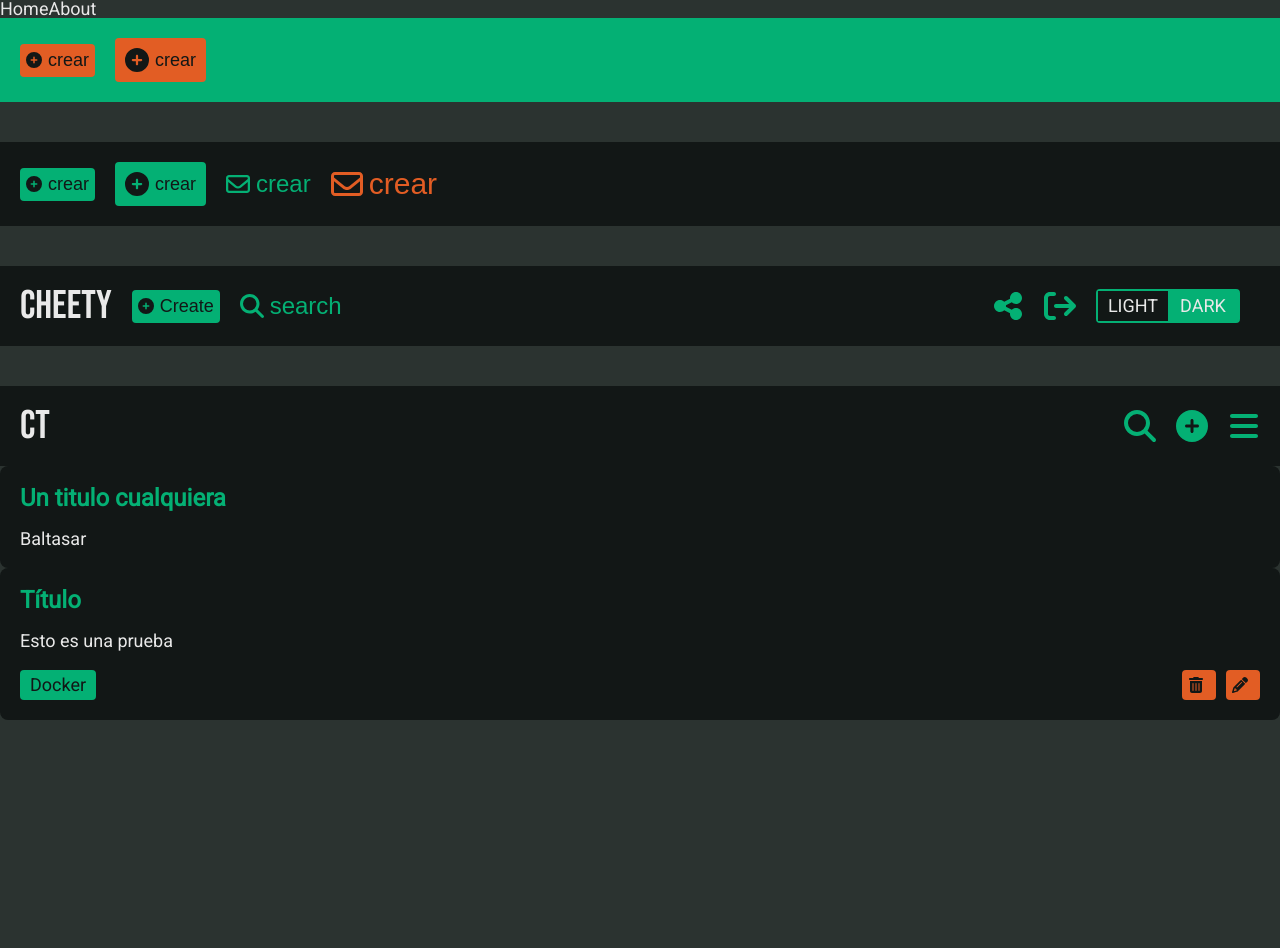
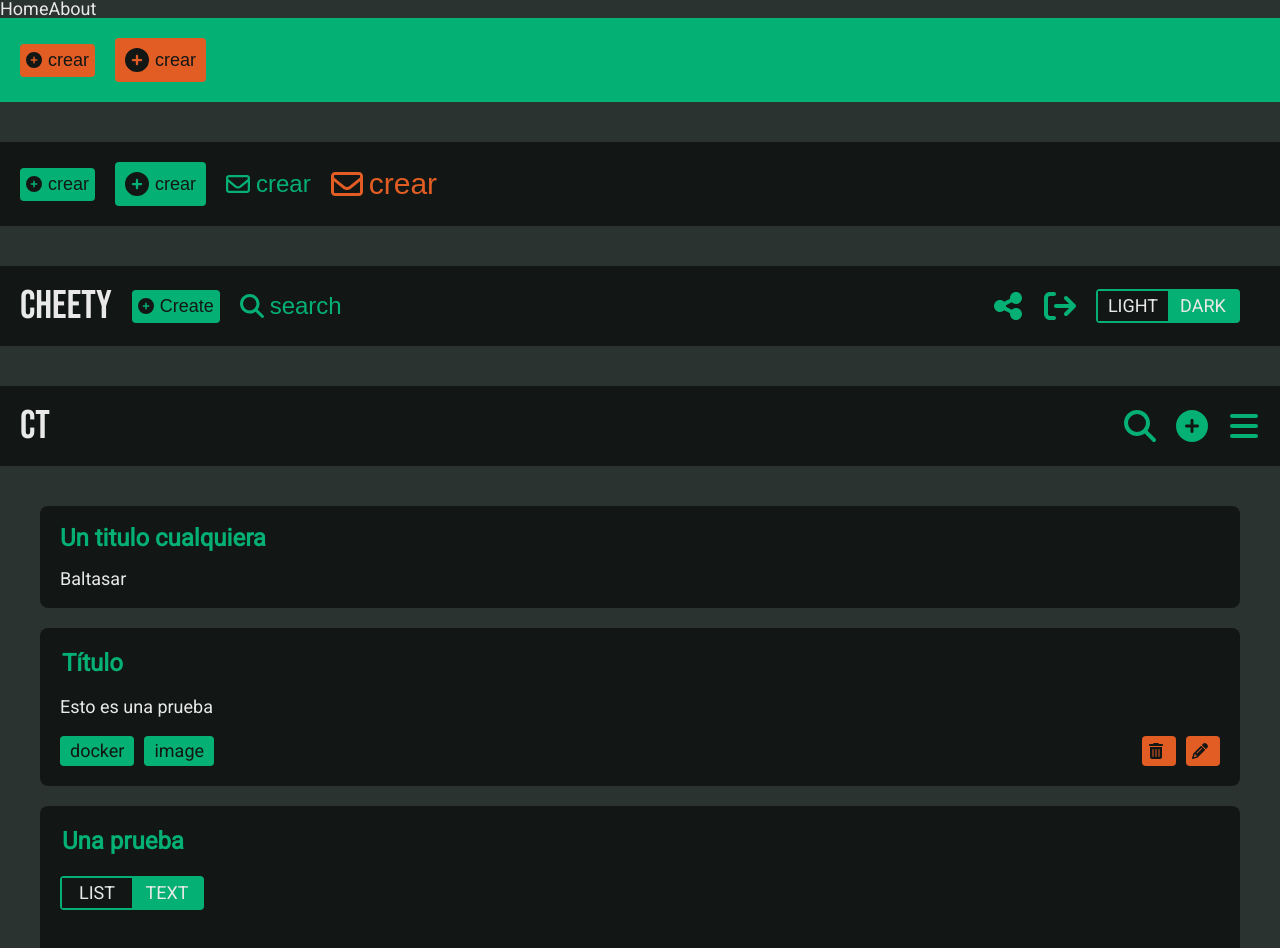
Before and after one commit to kode-neko/kn-cheety-front-vue, a Vue app: page / in a window 1280 px wide. Shown: the top 948 px of the page. Before the commit the page ends 800 px from the top, so only its background shows below. Built offline with nearby package versions, Linux system fonts and the light colour scheme.

Commit message:
[dev] provisional form box

```diff
--- a/src/App.vue
+++ b/src/App.vue
@@ -26,7 +26,8 @@ body
   button
     border none
     font-size 18px
-  input
+  input,textarea
+    font-family 'Roboto', sans-serif
     &:focus
       outline none
 
--- a/src/boxes/BoxArticle.vue
+++ b/src/boxes/BoxArticle.vue
@@ -55,7 +55,7 @@ export default defineComponent({
   display flex
   justify-content space-between
   margin-top pd-md
-  .right
+  .left,.right
       display flex
       gap pd-sm
 </style>
--- a/src/boxes/BoxForm.vue
+++ b/src/boxes/BoxForm.vue
@@ -0,0 +1,90 @@
+<template lang="pug">
+div(:class="$style.cont")
+  BoxBase(:title="title", :editable="true")
+    div(:class="$style.form")
+      SwTypeForm(
+        labelLeft="List",
+        labelRight="Text",
+        :valLeft="list",
+        :valRight="text"
+      )
+      InputAddList
+      textarea(:class="$style.txtarea")
+      InputTagList(:modelValue="[]", placeholder="Introduzca las etiquetas")
+  div(:class="$style.btns")
+    BtnIcon(
+      label="Delete",
+      :icon="['fas', 'circle-xmark']",
+      size="md",
+      type="b",
+    )
+    BtnIcon(
+      label="Save",
+      :icon="['fas', 'circle-check']",
+      size="md",
+      type="b",
+    )
+</template>
+
+<script lang="ts">
+import BoxBase from "./BoxBase.vue";
+import SwTypeForm from "../components/sw/SwTypeForm.vue";
+import InputTagList from "../components/InputTagList.vue";
+import InputAddList from '../components/InputAddList.vue';
+import { BtnIcon } from "../components/btn";
+import { defineComponent } from "vue";
+
+export default defineComponent({
+  components: {
+    BoxBase,
+    SwTypeForm,
+    InputTagList,
+    InputAddList,
+    BtnIcon,
+  },
+  emit: ["delete", "save"],
+  props: {
+    title: String,
+  },
+  setup(props, { emit }) {
+    const handleDelete = () => {
+      emit("delete");
+    };
+    const handleSave = () => {
+      emit("save");
+    };
+    return {
+      handleDelete,
+      handleSave,
+    };
+  },
+});
+</script>
+
+<style lang="stylus" module>
+@import "../assets/base"
+.cont
+  .form
+    display flex
+    flex-direction column
+    gap pd-md
+    align-items start
+    .txtarea
+      font-size 18px
+      border none
+      border-radius br-sm
+      box-sizing border-box
+      background-color color-light
+      padding pd-md
+      width 100%
+      &:focus
+          outline 4px solid color-main
+      &::placeholder
+          color color-main
+          font-style italic
+  .btns
+    margin-top pd-md
+    display flex
+    justify-content end
+    gap pd-md
+</style>
--- a/src/boxes/index.ts
+++ b/src/boxes/index.ts
@@ -1,4 +1,5 @@
 import BoxBase from "./BoxBase.vue";
 import BoxArticle from "./BoxArticle.vue";
+import BoxForm from "./BoxForm.vue";
 
-export { BoxBase, BoxArticle };
+export { BoxBase, BoxArticle, BoxForm };
--- /dev/null
+++ b/src/components/InputAddList.vue
@@ -0,0 +1,36 @@
+<template lang="pug">
+div(:class="$style.cont")
+  div(:class="$style.inputs")
+    InputReseteable(modelValue="")
+    InputReseteable(modelValue="")
+    InputReseteable(modelValue="")
+  div(:class="$style.action")
+    BtnIcon(label="Add line", type="a", :icon="['fas', 'circle-plus']")
+</template>
+
+<script lang="ts">
+import { defineComponent, ref } from "vue";
+import InputReseteable from "./InputReseteable.vue";
+import { BtnIcon } from "../components/btn";
+
+export default defineComponent({
+  props: {},
+  components: { InputReseteable, BtnIcon },
+  emits: ["update:modelValue"],
+  setup(props, { emit }) {
+    return {};
+  },
+});
+</script>
+
+<style lang="stylus" module>
+@import "../assets/base"
+.cont
+    width 100%
+    .inputs
+        display flex
+        flex-direction column
+        gap pd-sm
+    .action
+        margin-top pd-sm
+</style>
--- a/src/components/InputReseteable.vue
+++ b/src/components/InputReseteable.vue
@@ -1,13 +1,5 @@
 <script lang="ts">
-import { defineComponent, ref } from "@vue/runtime-core";
-
-interface Props {
-  modelValue: string;
-  placeholder: string;
-}
-interface Emit {
-  (e: "update:modelValue", value: string): void;
-}
+import { defineComponent } from "@vue/runtime-core";
 
 export default defineComponent({
   props: {
@@ -28,10 +20,6 @@ export default defineComponent({
     };
   },
 });
-/*
-const props = defineProps<Props>();
-const emit = defineEmits<Emit>();
-*/
 </script>
 
 <template lang="pug">
--- /dev/null
+++ b/src/model/Article.ts
@@ -0,0 +1,10 @@
+import type Tag from "./Tag";
+
+interface Article {
+  id?: string;
+  title: string;
+  body: string;
+  tagList: Array<Tag>;
+}
+
+export default Article;
--- a/src/model/index.ts
+++ b/src/model/index.ts
@@ -2,5 +2,6 @@ import type Tag from "./Tag";
 import Size from "./Size";
 import Type from "./Type";
 import type Social from "./Social";
+import type Article from "./Article";
 
-export { Tag, Size, Type, Social };
+export { Tag, Size, Type, Social, Article };
--- a/src/views/HomeView.vue
+++ b/src/views/HomeView.vue
@@ -22,14 +22,20 @@ div(:class="[$style.box]")
 MenuDesktop
 MenuMobile
 
-BoxBase(title="Un titulo cualquiera")
-  div Baltasar
+div(:class="$style.fufu")
+  BoxBase(title="Un titulo cualquiera", :editable="false")
+    div Baltasar
 
-BoxArticle(
-  title="Título",
-  content="Esto es una prueba",
-  :tagList="[{ id: 'docker', label: 'Docker' }]"
-)
+  BoxArticle(
+    title="Título",
+    content="Esto es una prueba",
+    :editable="true",
+    :tagList="[{ id: 'docker', label: 'docker' }, { id: 'image', label: 'image' }]"
+  )
+
+  BoxForm(
+    title="Una prueba"
+  )
 </template>
 
 <script lang="ts">
@@ -37,7 +43,7 @@ import MenuDesktop from "../components/menu/MenuDesktop.vue";
 import MenuMobile from "../components/menu/MenuMobile.vue";
 import BtnIcon from "../components/btn/BtnIcon.vue";
 import BtnIconNoBack from "../components/btn/BtnIconNoBack.vue";
-import { BoxBase, BoxArticle } from "../boxes";
+import { BoxBase, BoxArticle, BoxForm } from "../boxes";
 import { defineComponent, ref } from "vue";
 
 interface Tag {
@@ -58,6 +64,7 @@ export default defineComponent({
     MenuMobile,
     BoxBase,
     BoxArticle,
+    BoxForm
   },
   props: {
     msg: String,
@@ -90,4 +97,10 @@ export default defineComponent({
   flex-wrap wrap
   background-color color-dark
   align-items center
+
+.fufu
+  padding 40px
+  display flex
+  flex-direction column
+  gap pd-md
 </style>
```
